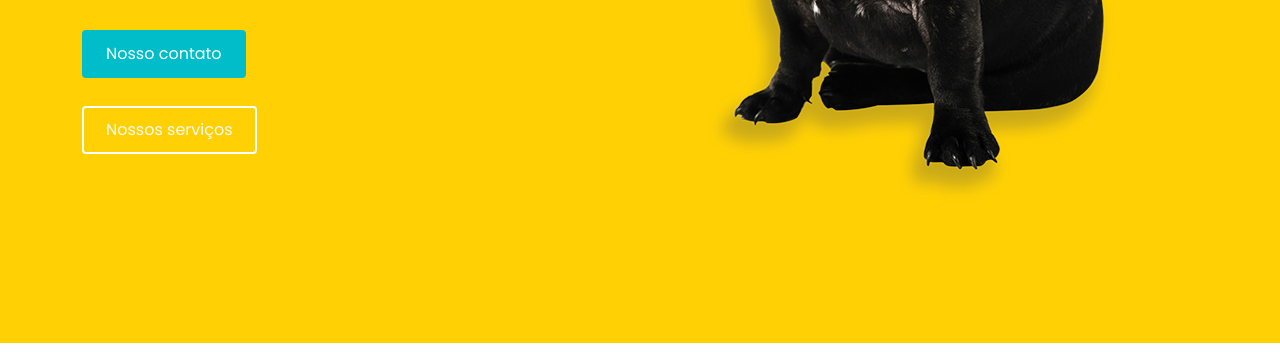
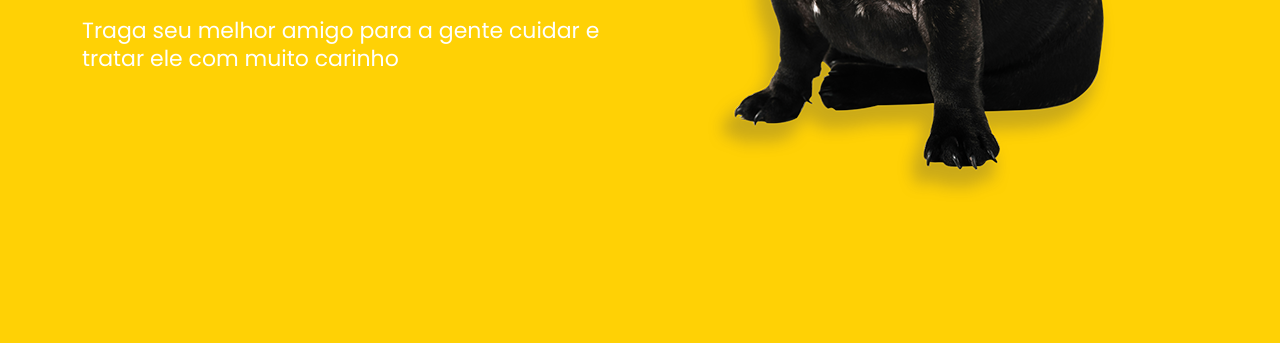
Before and after one commit to gui-lherme1234/site_veterinario, a plain HTML site: page index.html in a window 1280 px wide. Shown: the part 817-1171 px from the top of the page. Drawn offline with Linux system fonts and the light colour scheme.

Commit message:
16/09/2024

```diff
--- a/index.html
+++ b/index.html
@@ -71,13 +71,11 @@
 			      <div class="col-md-6">
 				      <div class="banner-text">
 					      <h1>A melhor clínica veterinária para cuidar do seu animalzinho</h1>
+						  <br>
 						  <p>Traga seu melhor amigo para a gente cuidar e tratar ele com muito carinho</p>
 
 						  <div class="btn-main">
-						      <a href="#contato" class="btn btn-blue">Nosso contato</a>
-							  <br>
-							  <br>
-						      <a href="#servicos" class="btn btn-outline-light">Nossos serviços</a>
+
 						  </div>
 					   </div>
 				 </div>
```
